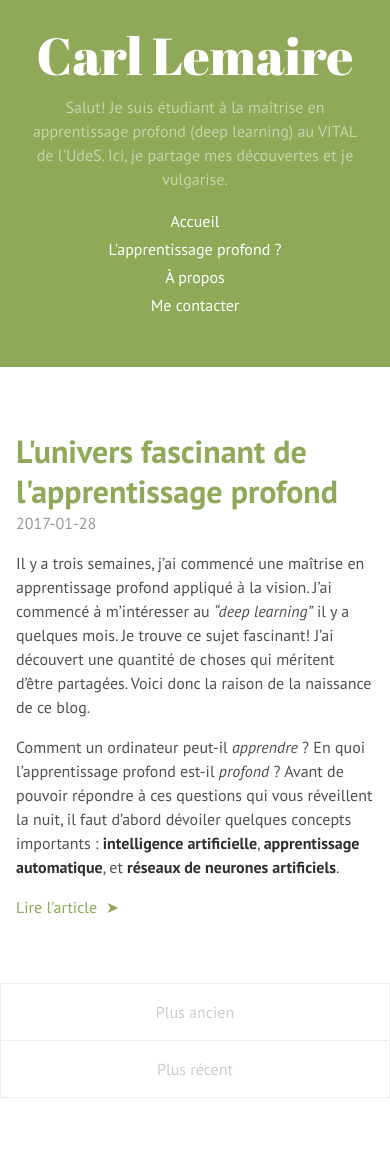
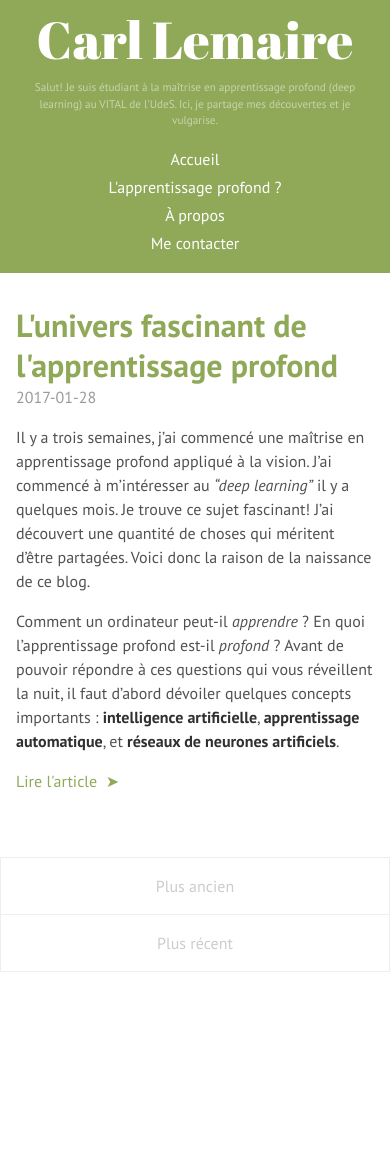
Before and after one commit to lemairecarl/lemairecarl.github.io, a Jekyll site: the page built from index.html, in a window 390 px wide. Built offline with Jekyll 4.4.1, drawn with Linux system fonts in a browser that asks for light colours; nearby versions of some CDN libraries; the list of posts is cut into pages by our own code; after the commit the page ends 1036 px from its top, so only the background shows below that.

Commit message:
Ameliorer affichage mobile

```diff
--- a/public/css/hyde.css
+++ b/public/css/hyde.css
@@ -57,10 +57,14 @@ html {
 
 .sidebar {
   text-align: center;
-  padding: 2rem 1rem;
+  padding: 1rem 1rem;
   color: rgba(255,255,255,.5);
   background-color: #202020;
 }
+.sidebar .lead {
+  font-size: 0.7rem;
+}
+
 @media (min-width: 48em) {
   .sidebar {
     position: fixed;
@@ -68,7 +72,11 @@ html {
     left: 0;
     bottom: 0;
     width: 18rem;
+    padding: 2rem 1rem;
     text-align: left;
+  }
+  .sidebar .lead {
+    font-size: 1rem;
   }
 }
 
@@ -89,9 +97,6 @@ html {
 }
 
 /* Sidebar nav */
-.sidebar-nav {
-  margin-bottom: 1rem;
-}
 .sidebar-nav-item {
   display: block;
   line-height: 1.75;
@@ -127,15 +132,16 @@ a.sidebar-nav-item:focus {
  */
 
 .content {
-  padding-top:    4rem;
+  padding-top:    2rem;
   padding-bottom: 4rem;
 }
 
 @media (min-width: 48em) {
   .content {
-    max-width: 38rem;
-    margin-left: 20rem;
+    max-width:    38rem;
+    margin-left:  20rem;
     margin-right: 2rem;
+    padding-top:  4rem;
   }
 }
 
```
